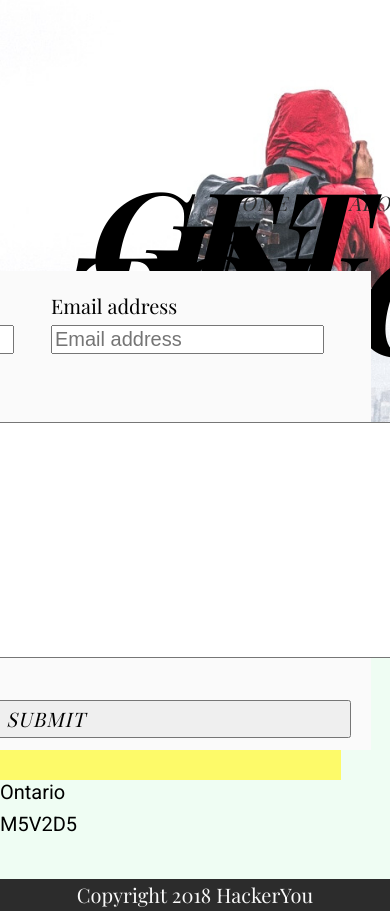
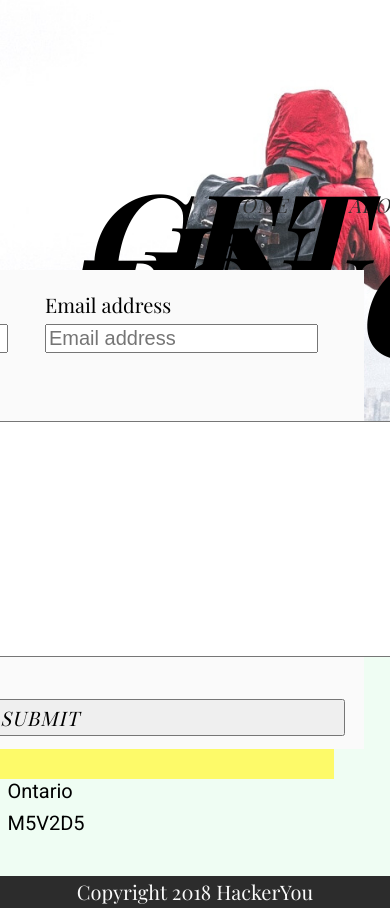
Before and after one commit to alxndrdrgz/alex-rodriguez-project-one, a plain HTML site: page contact.html in a window 390 px wide. Shown: the top 911 px of the page. Drawn offline with nearby package versions, Linux system fonts and the light colour scheme; a web font is replaced by a local one.

Commit message:
not quite done but she's there

```diff
--- a/styles/sass/partials/_blogStyles.scss
+++ b/styles/sass/partials/_blogStyles.scss
@@ -76,6 +76,16 @@ article {
     border-left: 8px solid $canary;
     border-bottom: 8px solid $canary;
     padding: 10%;
+    width:100%;
+}
+
+.blogHeader {
+    h2{
+        margin: 2% 0;
+    }
+    p {
+        margin: 2% 0;
+    }
 }
 
 //Comment section styles:
--- a/styles/sass/partials/_mediaQueries.scss
+++ b/styles/sass/partials/_mediaQueries.scss
@@ -0,0 +1,20 @@
+@media (max-width: 414px) {
+
+    .wrapper {
+        width: 400px;
+        max-width: 375px;
+    }
+
+    header {
+        background-color: $ice;
+        background-image: none;
+        height: auto;
+        display: flex;
+        flex-direction: column;
+    }
+    nav {
+        display: flex;
+        flex-wrap: wrap;
+        flex-direction: column;
+    }
+}
--- a/styles/sass/styles.scss
+++ b/styles/sass/styles.scss
@@ -1,4 +1,5 @@
 @import "partials/setup";
+@import "partials/mediaQueries";
 @import "partials/mixins";
 @import "partials/universalStyles";
 @import "partials/typography";
@@ -6,3 +7,5 @@
 @import "partials/indexStyles";
 @import "partials/blogStyles";
 @import "partials/contact";
+
+//Please see individual files for more specific styles.
```
Also changed, not shown: blog.html (+3 -3 lines), styles/styles.css.
